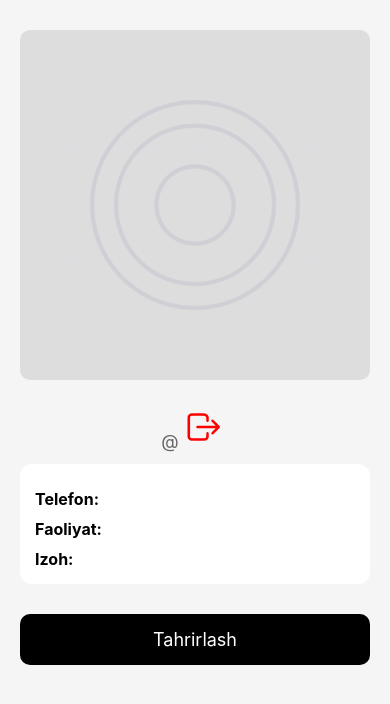
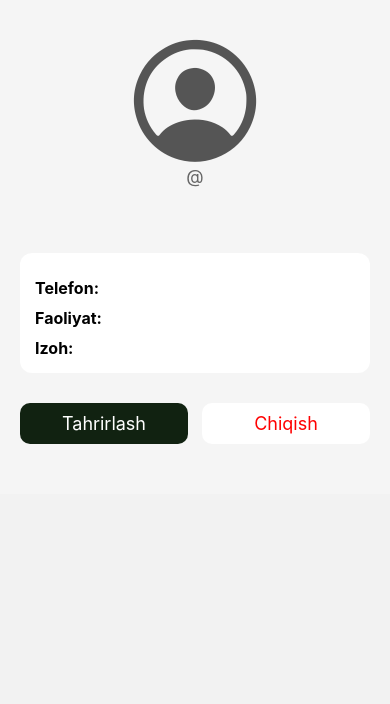
Before and after one commit to Turdiyevv/native-weather, a React Native app: screen /ProfileView in a window 390 px wide. Shown: the top 704 px of the page. Built offline with nearby package versions, Linux system fonts and the light colour scheme.

Commit message:
user info bug fix

```diff
--- a/pages/LogIn.tsx
+++ b/pages/LogIn.tsx
@@ -48,24 +48,20 @@ export default function LoginPage({ navigation }: any) {
             job: "",
             description: "",
           },
-          usertasks: [], // tasklar shu formatda qo‘shiladi keyin
+          usertasks: [],
         };
         users.push(user);
         await AsyncStorage.setItem("users", JSON.stringify(users));
-        console.log(users)
         setUserCount(users.length);
       } else {
-        // Parolni tekshirish
         if (user.password !== password) {
           Alert.alert("Xato", "Password noto‘g‘ri!");
           return;
         }
       }
-
-      // Active user sifatida saqlash
       await AsyncStorage.setItem("activeUser", JSON.stringify(user));
-
       navigation.replace("MainPage");
+        console.log(users)
     } catch (error) {
       console.log("Login error:", error);
       Alert.alert("Error", "Login paytida xatolik yuz berdi!");
--- a/pages/ProfilePage.tsx
+++ b/pages/ProfilePage.tsx
@@ -19,8 +19,6 @@ import { RootStackParamList } from "./types";
 type NavProp = NativeStackNavigationProp<RootStackParamList, "ProfileEdit">;
 export default function ProfilePage() {
   const navigation = useNavigation<NavProp>();
-
-  const [username, setUsername] = useState("");
   const [firstName, setFirstName] = useState("");
   const [lastName, setLastName] = useState("");
   const [phone, setPhone] = useState("");
@@ -33,19 +31,18 @@ export default function ProfilePage() {
   useEffect(() => {
     const loadProfile = async () => {
       try {
-        const json = await AsyncStorage.getItem("profile");
-        if (json) {
-          const data = JSON.parse(json);
-          setUsername(data.username || "");
-          setFirstName(data.firstName || "");
-          setLastName(data.lastName || "");
-          setPhone(data.phone || "");
-          setJob(data.job || "");
-          setDescription(data.description || "");
-          setAvatar(data.avatar || "");
+        const activeUserStr = await AsyncStorage.getItem("activeUser");
+        if (activeUserStr) {
+          const user = JSON.parse(activeUserStr);
+          setFirstName(user.userinfo?.firstName || "");
+          setLastName(user.userinfo?.lastName || "");
+          setPhone(user.userinfo?.phone || "");
+          setJob(user.userinfo?.job || "");
+          setDescription(user.userinfo?.description || "");
+          setAvatar(user.userinfo?.avatar || "");
         }
       } catch (e) {
-        console.log("Error loading profile", e);
+        console.log("Error loading activeUser", e);
       }
     };
     loadProfile();
@@ -57,7 +54,6 @@ export default function ProfilePage() {
       alert("Rasm galereyasiga ruxsat berish kerak");
       return;
     }
-
     const result = await ImagePicker.launchImageLibraryAsync({
       mediaTypes: ImagePicker.MediaTypeOptions.Images,
       allowsEditing: true,
@@ -69,11 +65,21 @@ export default function ProfilePage() {
     }
   };
 
-  // --- Saqlash ---
   const saveProfile = async () => {
-    const profile = { username, firstName, lastName, phone, job, description, avatar };
     try {
-      await AsyncStorage.setItem("profile", JSON.stringify(profile));
+      const activeUserStr = await AsyncStorage.getItem("activeUser");
+      if (!activeUserStr) return;
+      const activeUser = JSON.parse(activeUserStr);
+      activeUser.userinfo = { firstName, lastName, avatar, phone, job, description };
+      await AsyncStorage.setItem("activeUser", JSON.stringify(activeUser));
+      const usersStr = await AsyncStorage.getItem("users");
+      let users = usersStr ? JSON.parse(usersStr) : [];
+
+      const updatedUsers = users.map((u: any) =>
+        u.username === activeUser.username ? activeUser : u
+      );
+      await AsyncStorage.setItem("users", JSON.stringify(updatedUsers));
+      console.log(users)
       navigation.dispatch(
         CommonActions.reset({
           index: 0,
@@ -84,7 +90,6 @@ export default function ProfilePage() {
       console.log("Error saving profile", e);
     }
   };
-
   return (
     <KeyboardAvoidingView
       style={{ flex: 1 }}
@@ -96,7 +101,6 @@ export default function ProfilePage() {
           <Text style={styles.changeText}>Rasmni o'zgartirish</Text>
         </TouchableOpacity>
 
-        <TextField label="Username" value={username} onChangeText={setUsername} placeholder="Username" />
         <TextField label="Ism" value={firstName} onChangeText={setFirstName} placeholder="Ism" />
         <TextField label="Familiya" value={lastName} onChangeText={setLastName} placeholder="Familiya" />
         <TextField label="Telefon raqam" value={phone} onChangeText={setPhone} placeholder="+998..." keyboardType="phone-pad" />
@@ -113,7 +117,7 @@ export default function ProfilePage() {
 
 const styles = StyleSheet.create({
   container: { padding: 20, backgroundColor: "#f5f5f5", alignItems: "center" },
-  avatar: { width: 150, height: 150, borderRadius: 75, marginBottom: 10, backgroundColor: "#ccc" },
+  avatar: { width: 150, height: 150, borderRadius: 75, marginVertical: 10, backgroundColor: "#ccc" },
   changeText: { textAlign: "center", marginBottom: 20, color: "#007AFF" },
   saveButton: {
     marginTop: 20,
--- a/pages/ProfileViewPage.tsx
+++ b/pages/ProfileViewPage.tsx
@@ -14,44 +14,43 @@ import AsyncStorage from "@react-native-async-storage/async-storage";
 import { useNavigation, CommonActions } from "@react-navigation/native";
 import { NativeStackNavigationProp } from "@react-navigation/native-stack";
 import { RootStackParamList } from "./types";
-import {logout} from "../utills/LogOut";
-import {Ionicons} from "@expo/vector-icons";
+import { logout } from "../utills/LogOut";
+import { Ionicons } from "@expo/vector-icons";
 
 const screenWidth = Dimensions.get("window").width;
-const maxSize = screenWidth - 40;
-const minSize = 150;
 
 type ProfileViewNavProp = NativeStackNavigationProp<RootStackParamList, "ProfileView">;
 
 export function ProfileViewPage() {
   const navigation = useNavigation<ProfileViewNavProp>();
   const [user, setUser] = useState<any>(null);
-    const avatarAnim = useRef(new Animated.Value(1)).current; // 0 → small, 1 → big
+  const avatarAnim = useRef(new Animated.Value(0)).current;
 
-    useEffect(() => {
-      const loadUser = async () => {
+  const loadActiveUser = async () => {
+    try {
       const userData = await AsyncStorage.getItem("activeUser");
-        if (userData) {
-          setUser(JSON.parse(userData));
-        }
-      };
+      if (!userData) return;
+      const activeUser = JSON.parse(userData);
 
-      loadUser();
-    }, []);
-
-    const loadUser = async () => {
-        try {
-            const saved = await AsyncStorage.getItem("profile");
-            if (saved) setUser(JSON.parse(saved));
+      // userinfo bilan ishlash
+      const profile = activeUser.userinfo || {};
+      setUser({
+        username: activeUser.username,
+        firstName: profile.firstName || "",
+        lastName: profile.lastName || "",
+        avatar: profile.avatar || "",
+        phone: profile.phone || "",
+        job: profile.job || "",
+        description: profile.description || ""
+      });
     } catch (e) {
-            console.log("Error loading profile", e);
+      console.log("Error loading active user", e);
     }
   };
 
   useEffect(() => {
-        const unsubscribe = navigation.addListener("focus", loadUser);
-        loadUser();
-
+    loadActiveUser();
+    const unsubscribe = navigation.addListener("focus", loadActiveUser);
     const backHandler = BackHandler.addEventListener("hardwareBackPress", () => {
       navigation.dispatch(
         CommonActions.reset({
@@ -70,19 +69,13 @@ export function ProfileViewPage() {
 
   const animatedSize = avatarAnim.interpolate({
     inputRange: [0, 1],
-        outputRange: [minSize, maxSize],
+    outputRange: [150, screenWidth - 40],
   });
 
   const animatedRadius = avatarAnim.interpolate({
     inputRange: [0, 1],
     outputRange: [75, 10],
   });
-
-    const animatedStyle = {
-        width: animatedSize,
-        height: animatedSize,
-        borderRadius: animatedRadius,
-    };
 
   return (
     <ScrollView
@@ -97,25 +90,36 @@ export function ProfileViewPage() {
       scrollEventThrottle={16}
       contentContainerStyle={styles.scrollContainer}
     >
-
       <View style={styles.container}>
+        {user?.avatar ? (
           <Animated.Image
-                    source={user?.avatar ? { uri: user.avatar } : require("../assets/adaptive-icon.png")}
-                    style={[styles.avatarBase, animatedStyle]}
+            source={{ uri: user.avatar }}
+            style={[
+              styles.avatarBase,
+              {
+                width: animatedSize,
+                height: animatedSize,
+                borderRadius: animatedRadius,
+              },
+            ]}
           />
+        ) : (
+          <Ionicons
+            name="person-circle-outline"
+            size={150} // avatar bilan bir xil
+            color="#555"
+          />
+        )}
       </View>
 
-            <View style={styles.containerLog}>
+
         <View style={styles.container}>
           <Text style={styles.title}>
             {user?.firstName} {user?.lastName}
           </Text>
           <Text style={styles.username}>@{user?.username}</Text>
         </View>
-                <TouchableOpacity onPress={() => logout(navigation)} style={styles.logoutBtn}>
-                    <Ionicons name="log-out-outline" size={40} color="red" />
-                </TouchableOpacity>
-            </View>
+
       <View style={styles.infoBox}>
         <Text style={styles.label}>Telefon:</Text>
         <Text style={styles.value}>{user?.phone}</Text>
@@ -127,24 +131,29 @@ export function ProfileViewPage() {
         <Text style={styles.value}>{user?.description}</Text>
       </View>
 
+      <View style={styles.btns}>
         <TouchableOpacity
           style={styles.editButton}
           onPress={() => navigation.navigate("ProfileEdit")}
         >
           <Text style={styles.editText}>Tahrirlash</Text>
         </TouchableOpacity>
+        <TouchableOpacity
+          style={styles.outButton}
+          onPress={() => logout(navigation)}
+        >
+          <Text style={styles.outText}>Chiqish</Text>
+        </TouchableOpacity>
+      </View>
     </ScrollView>
   );
 }
 
 const styles = StyleSheet.create({
   logoutBtn: {
-          // borderColor: "#121",
-          // borderWidth: 1,
     borderRadius: 20,
     paddingHorizontal: 5,
     paddingVertical: 5,
-          // backgroundColor: "#fff",
     marginTop: 0,
     marginRight: 0,
     padding: 0,
@@ -160,23 +169,14 @@ const styles = StyleSheet.create({
   container: {
     alignItems: "center",
     flex: 1,
-    },
-    containerLog: {
-      flexDirection: "row",
-      alignItems: "center",
-      justifyContent: "space-between",
-      paddingHorizontal: 0,
-      marginBottom: 10,
+    marginBottom:10,
   },
   avatarBase: {
     backgroundColor: "#ddd",
-        marginBottom: 20,
     marginTop: 10,
   },
-
   title: { fontSize: 24, fontWeight: "bold" },
   username: { fontSize: 18, color: "#666" },
-
   infoBox: {
     width: "100%",
     backgroundColor: "#fff",
@@ -184,16 +184,27 @@ const styles = StyleSheet.create({
     borderRadius: 12,
     marginBottom: 30
   },
-
   label: { fontSize: 16, fontWeight: "bold", marginTop: 10 },
   value: { fontSize: 16, color: "#333" },
-
+  btns:{
+    width: "100%",
+    flexDirection: "row",
+    justifyContent: "space-between",
+  },
   editButton: {
-        backgroundColor: "black",
-        padding: 15,
+    backgroundColor: "#121",
+    padding: 10,
     borderRadius: 10,
-        width: "100%",
+    width: "48%",
+    alignItems: "center"
+  },
+  outButton: {
+    backgroundColor: "#fff",
+    padding: 10,
+    borderRadius: 10,
+    width: "48%",
     alignItems: "center"
   },
   editText: { color: "white", fontSize: 18 },
+  outText: { color: "red", fontSize: 18 },
 });
--- a/utills/LogOut.tsx
+++ b/utills/LogOut.tsx
@@ -3,14 +3,13 @@ import { CommonActions, useNavigation } from "@react-navigation/native";
 
 export const logout = async (navigation: any) => {
   try {
-    await AsyncStorage.clear();   // ❗ hamma maʼlumotni o‘chiradi
+    // await AsyncStorage.clear();
     navigation.dispatch(
       CommonActions.reset({
         index: 0,
         routes: [{ name: "LoginPage" }],
       })
     );
-
   } catch (error) {
     console.log("Logout xatosi:", error);
   }
```
Also changed, not shown: pages/Main.tsx (+23 -14 lines). Lines whose indentation alone changed are shown as unchanged.
